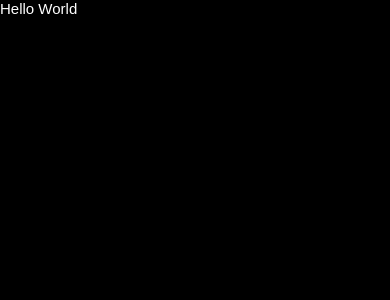
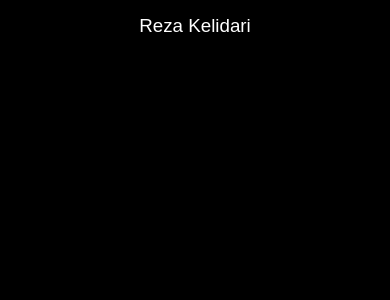
Before and after one commit to rezakelidari/rezakelidari, a React (Create React App) app: page / in a window 390 px wide. Shown: the top 300 px of the page. Built offline with nearby package versions, Linux system fonts and the light colour scheme; the HTML template or start-up script is replaced by a standard one.

Commit message:
Making Navbar

```diff
--- a/src/App.tsx
+++ b/src/App.tsx
@@ -1,7 +1,13 @@
 import React from "react";
+import Navbar from "./components/Navbar";
 
 import "./styles/main.scss";
+import "bootstrap-icons/font/bootstrap-icons.css";
 
 export default function App() {
-  return <div className="appMain">Hello World</div>;
+  return (
+    <div className="appMain">
+      <Navbar />
+    </div>
+  );
 }
--- /dev/null
+++ b/src/components/Navbar/Navbar.scss
@@ -0,0 +1,32 @@
+.navbarMain {
+  padding: 1rem;
+  position: fixed;
+  display: grid;
+  place-content: center;
+  z-index: 100;
+  font-size: 1.25rem;
+  width: 100%;
+  transition: 0.3s ease all;
+  transform: translateX(-50%);
+  left: 50%;
+
+  &.scrolled {
+    background: rgba($color: #ffffff, $alpha: 0.1);
+    backdrop-filter: blur(15px);
+    margin: 1rem 0;
+    border-radius: 1rem;
+    width: fit-content;
+    padding: 1rem 10rem;
+  }
+}
+
+// Responsive
+@media only screen and (max-width: 768px) {
+  .navbarMain {
+    width: 100%;
+
+    &.scrolled {
+      padding: 1rem 5rem;
+    }
+  }
+}
--- /dev/null
+++ b/src/components/Navbar/index.tsx
@@ -0,0 +1,14 @@
+import React, { useState } from "react";
+
+import "./Navbar.scss";
+
+export default function Navbar() {
+  const [className, setClassName] = useState("navbarMain");
+  document.addEventListener("scroll", () => {
+    window.scrollY > 0
+      ? setClassName("navbarMain scrolled")
+      : setClassName("navbarMain");
+  });
+
+  return <nav className={className}>Reza Kelidari</nav>;
+}
```
